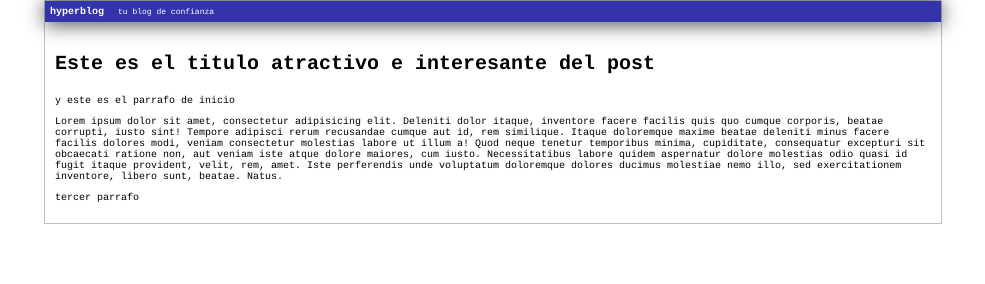
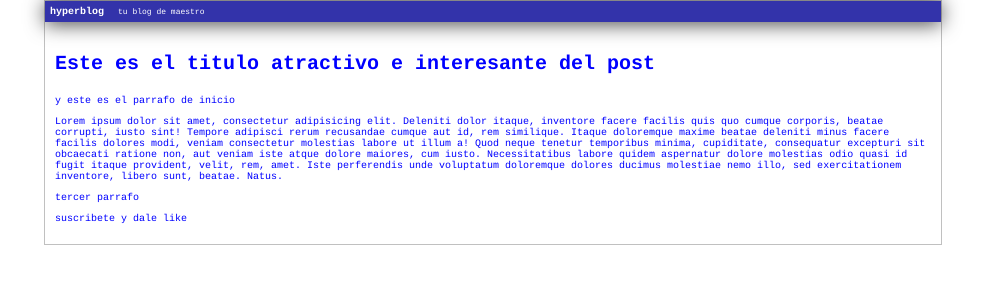
Before and after one commit to CarlosESantaella/hyperblog, a plain HTML site: page blogpost.html in a window 1280 px wide. Shown: the whole page, without its empty margins (147-1132 px from the left). Drawn offline with Linux system fonts and the light colour scheme.

Commit message:
agregue suscripción, cambie la cabecera y puse todo azul

```diff
--- a/blogpost.html
+++ b/blogpost.html
@@ -11,7 +11,7 @@
   <section id="container">
     <article id="cabecera">
       hyperblog
-      <span id="tagline">tu blog de confianza</span>
+      <span id="tagline">tu blog de maestro</span>
     </article>
     <article id="post">
 
@@ -20,6 +20,7 @@
       <p>Lorem ipsum dolor sit amet, consectetur adipisicing elit. Deleniti dolor itaque, inventore facere facilis quis quo cumque corporis, beatae corrupti, iusto sint! Tempore adipisci rerum recusandae cumque aut id, rem similique. Itaque doloremque maxime beatae deleniti minus facere facilis dolores modi, veniam consectetur molestias labore ut illum a! Quod neque tenetur temporibus minima, cupiditate, consequatur excepturi sit obcaecati ratione non, aut veniam iste atque dolore maiores, cum iusto. Necessitatibus labore quidem aspernatur dolore molestias odio quasi id fugit itaque provident, velit, rem, amet. Iste perferendis unde voluptatum doloremque dolores ducimus molestiae nemo illo, sed exercitationem inventore, libero sunt, beatae. Natus.</p>
 
       <p>tercer parrafo</p>
+      <p>suscribete y dale like</p>
     </article>
   </section>
 </body>
--- a/css/estilos.css
+++ b/css/estilos.css
@@ -1,5 +1,5 @@
 body{
-  color: black;
+  color: blue;
   text-align: left;
   font-family: "Courier";
   font-size: 10px;
```
